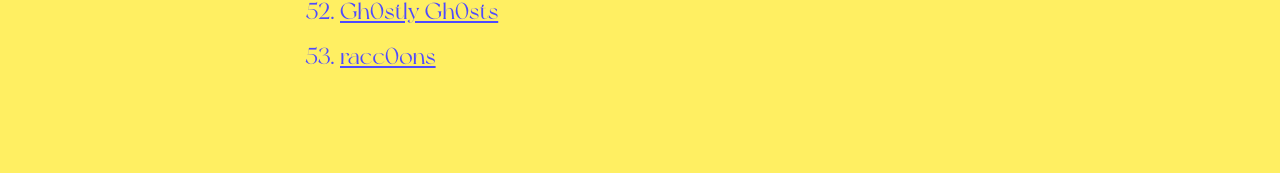
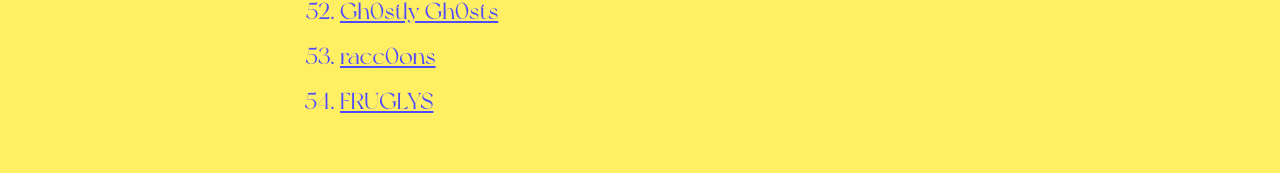
Before and after one commit to emmajane1313/the-timeless-quest, a Next.js app: page / in a window 1280 px wide. Shown: the part 3454-3627 px from the top of the page. Built offline with nearby package versions, Linux system fonts and the light colour scheme; no server answers.

Commit message:
add fruglys

```diff
--- a/pages/index.js
+++ b/pages/index.js
@@ -386,6 +386,9 @@ export default function Home() {
             <li>
               <a href="https://linktr.ee/racc0ons" target= "_blank" rel="noreferrer">racc0ons</a>
             </li>
+            <li>
+              <a href="https://fruglys.com/" target= "_blank" rel="noreferrer">FRUGLYS</a>
+            </li>
           </ul>
         </section>
       </main>
```
Also changed, not shown: 1 other file (tests, documents, lock files or other folders).
